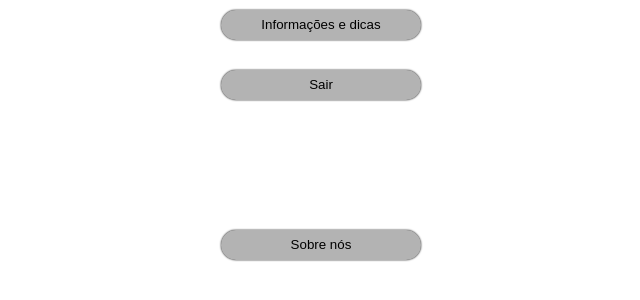
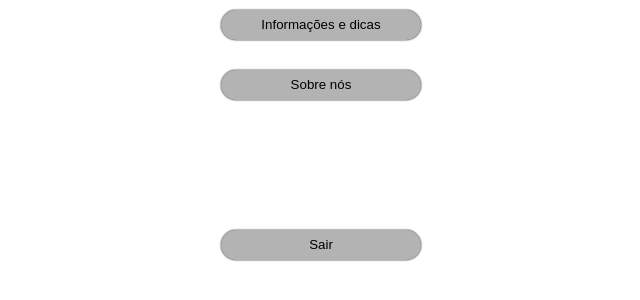
Before and after one commit to MarcsAndre/app-denuncias, a plain HTML site: page menu-principal.html in a window 1280 px wide. Shown: the part 288-588 px from the top of the page, 319-959 px from the left. Drawn offline with nearby package versions, Linux system fonts and the light colour scheme.

Commit message:
edição de partes do html

```diff
--- a/menu-principal.html
+++ b/menu-principal.html
@@ -22,7 +22,7 @@
                 <button type="button">Realizar denuncia</button>
             </a>
 
-            <a href="">
+            <a href="" onclick="alert('implementação futura')">
                 <button type="button">Acompanhar denuncia</button>
             </a>
 
@@ -30,14 +30,14 @@
                 <button type="button">Informações e dicas</button>
             </a>
 
-            <a href="index.html">
+
+            <a href="">
+                <button type="button" onclick="alert('implementação futura')">Sobre nós</button>
+            </a>
+
+            <a href="index.html" style="margin-top: 100px;">
                 <button type="button">Sair</button>
             </a>
-
-            <a href="" style="margin-top: 100px;">
-                <button type="button">Sobre nós</button>
-            </a>
-
         </form>
 
     </div>
```
Also changed, not shown: index.html (+1 -1 lines).
